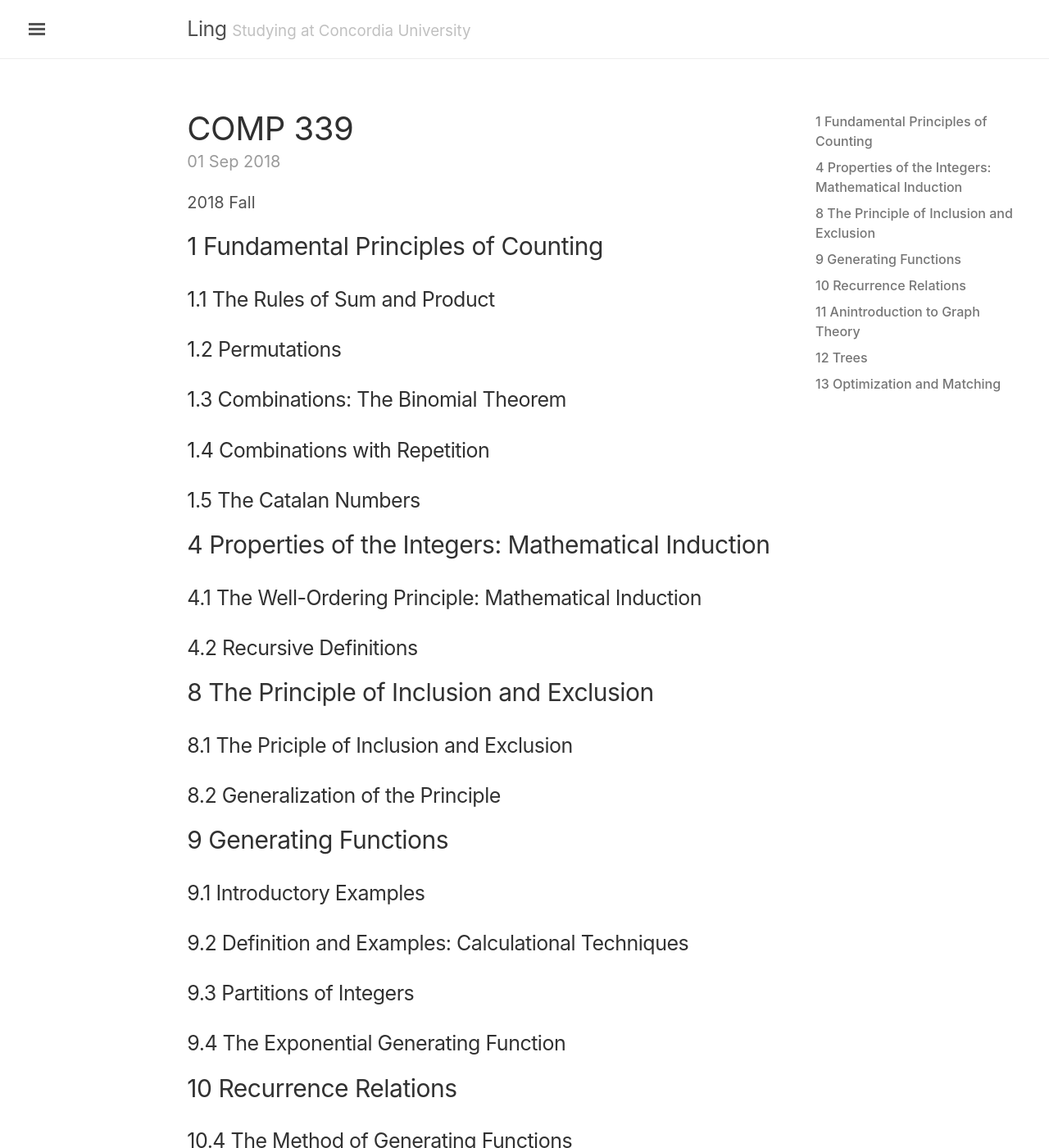
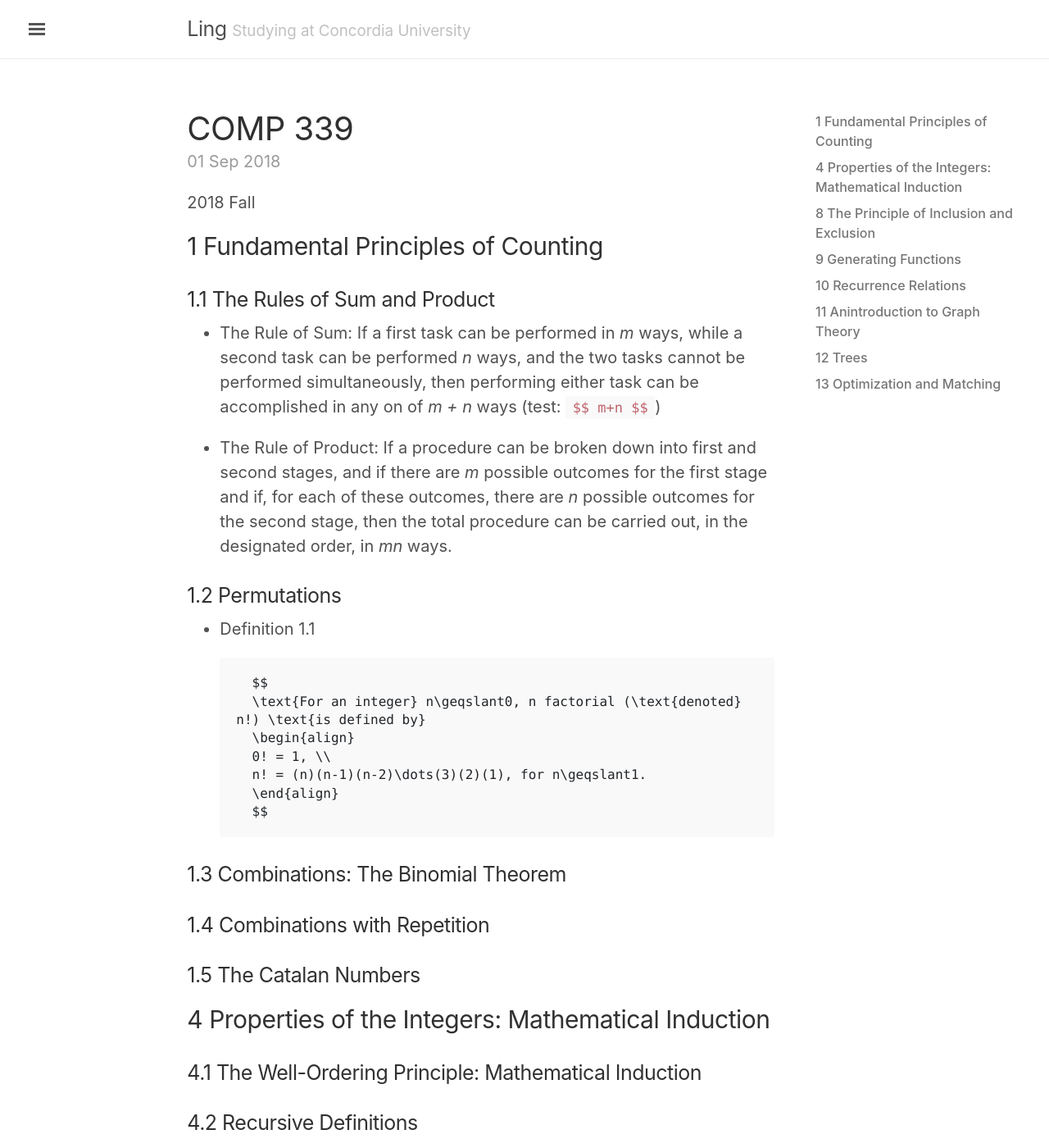
Before and after one commit to lingt-xyz/note, a Jekyll site: the page built from _posts/2018-09-01-COMP339.md, in a window 1280 px wide and 1400 px high. Shown: the whole window at 82% size. Built offline with Jekyll 4.4.1, drawn with Linux system fonts in a browser that asks for light colours; comment, search, counter and statistics services are not loaded.

Commit message:
test first class notes

````diff
--- a/_posts/2018-09-01-COMP339.md
+++ b/_posts/2018-09-01-COMP339.md
@@ -11,7 +11,23 @@ comments: true
 
 ### 1.1 The Rules of Sum and Product
 
+* The Rule of Sum: If a first task can be performed in *m* ways, while a second task can be performed *n* ways, and the two tasks cannot be performed simultaneously, then performing either task can be accomplished in any on of *m + n* ways (test: `$$ m+n $$`)
+
+* The Rule of Product: If a procedure can be broken down into first and second stages, and if there are *m* possible outcomes for the first stage and if, for each of these outcomes, there are *n* possible outcomes for the second stage, then the total procedure can be carried out, in the designated order, in *mn* ways.
+
 ### 1.2 Permutations
+
+* Definition 1.1
+
+    ```
+    $$
+    \text{For an integer} n\geqslant0, n factorial (\text{denoted} n!) \text{is defined by}
+    \begin{align}
+    0! = 1, \\
+    n! = (n)(n-1)(n-2)\dots(3)(2)(1), for n\geqslant1.
+    \end{align}
+    $$
+    ```
 
 ### 1.3 Combinations: The Binomial Theorem
 
````
